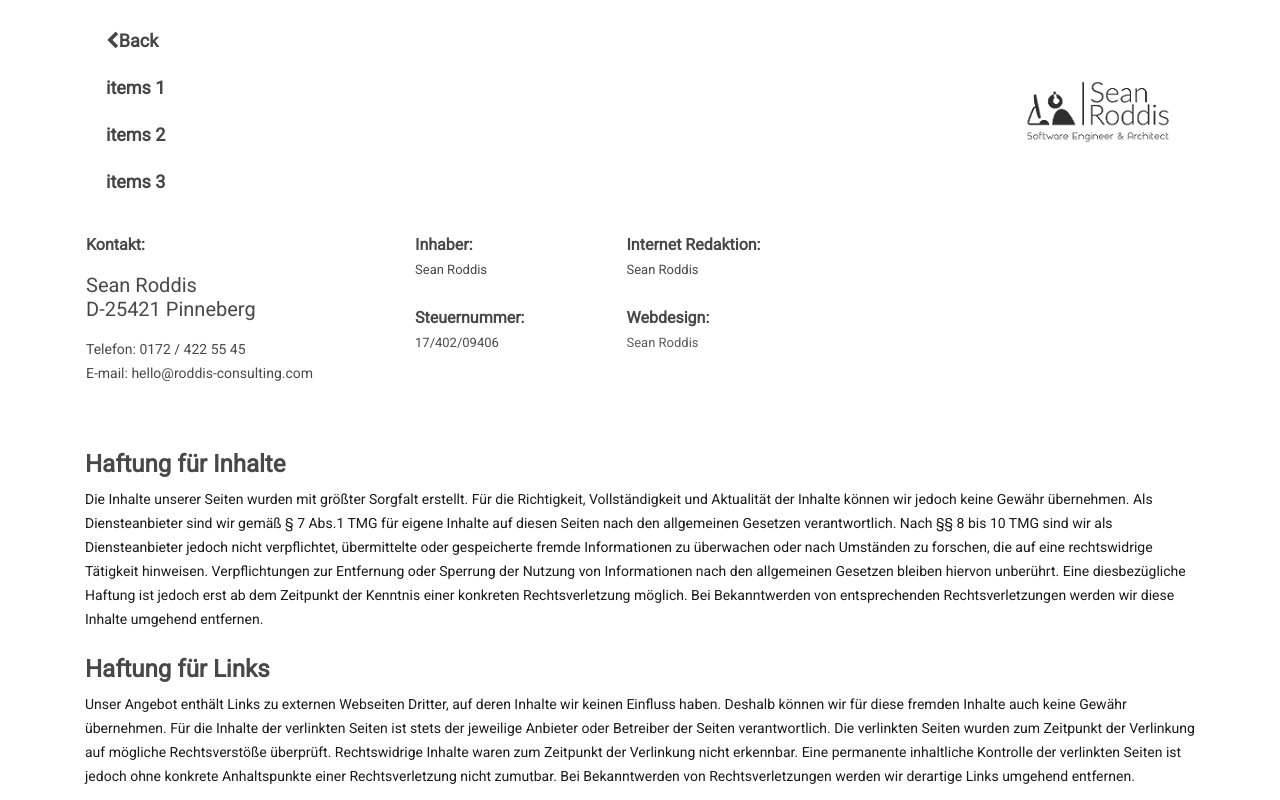
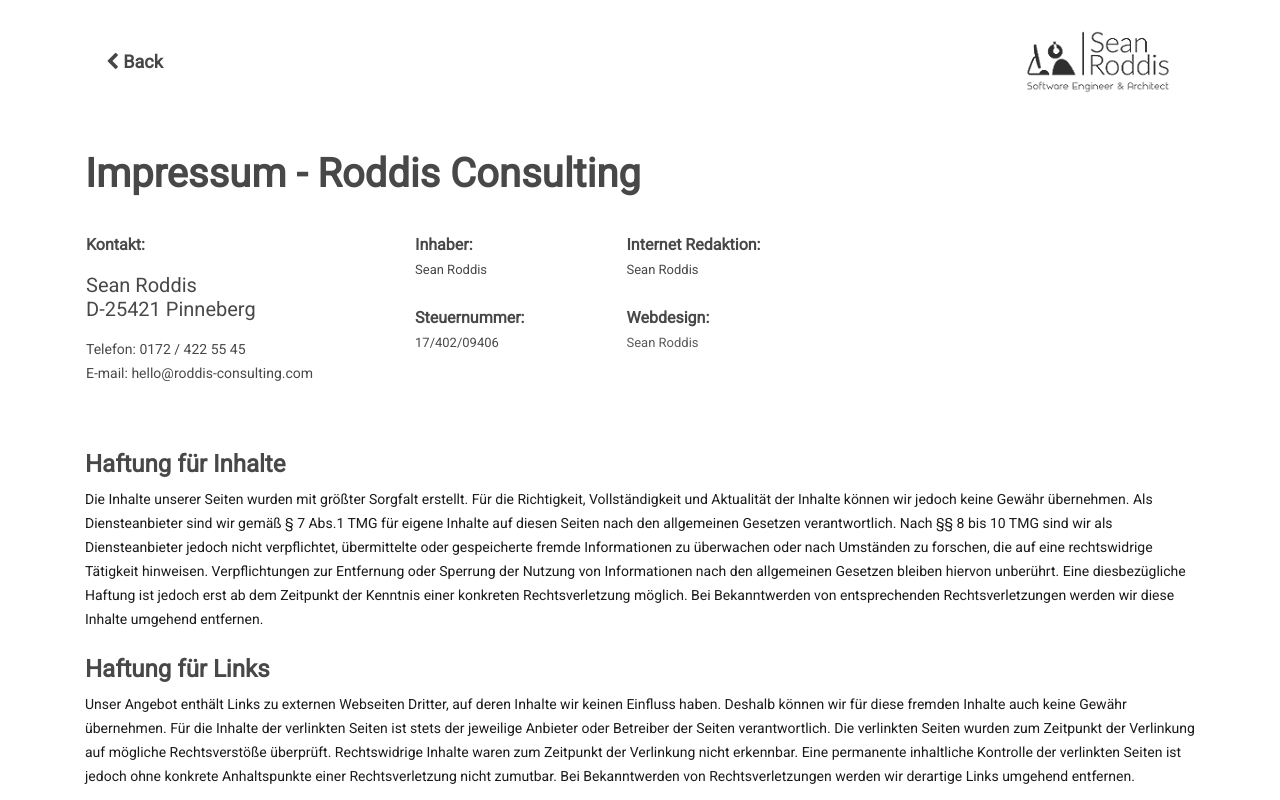
Before and after one commit to appsaeed/css-navbar-expo, a plain HTML site: page impressum.html in a window 1280 px wide. Shown: the top 800 px of the page. Drawn offline with Linux system fonts and the light colour scheme.

Commit message:
Update impressum.html

```diff
--- a/impressum.html
+++ b/impressum.html
@@ -69,10 +69,7 @@
                     <div class="collapse navbar-collapse" id="">
                         <ul class="navbar-nav ml-0">
                             <li class="nav-item">
-                                <a class="nav-link" href="#"><i class="fa fa-chevron-left"></i>Back</a>
-                                <a class="nav-link" href="#"> items 1</a>
-                                <a class="nav-link" href="#"> items 2</a>
-                                <a class="nav-link" href="#"> items 3</a>
+                                <a class="nav-link" href="#"><i class="fa fa-chevron-left"></i> Back</a>
                             </li>
                         </ul>
                     </div>
```
